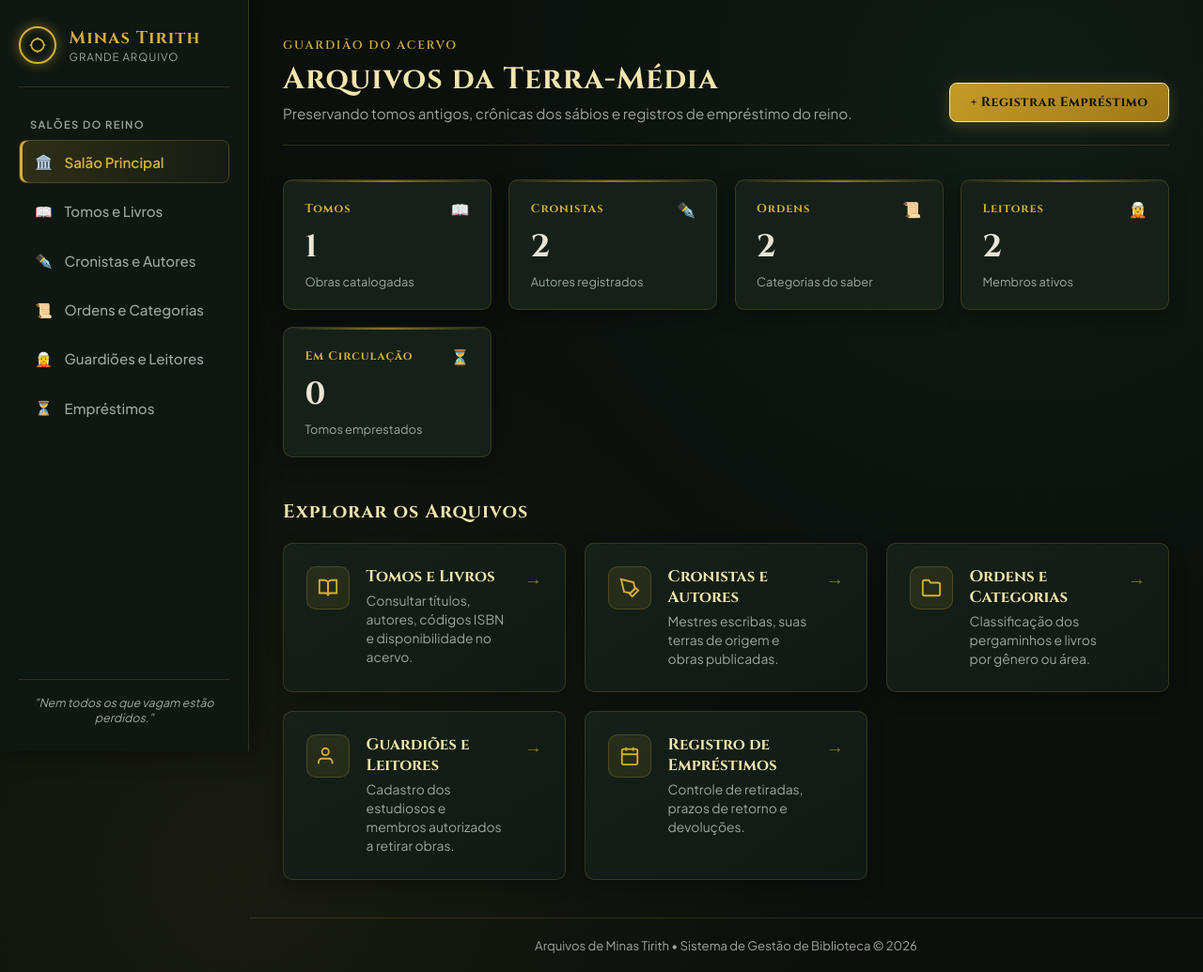
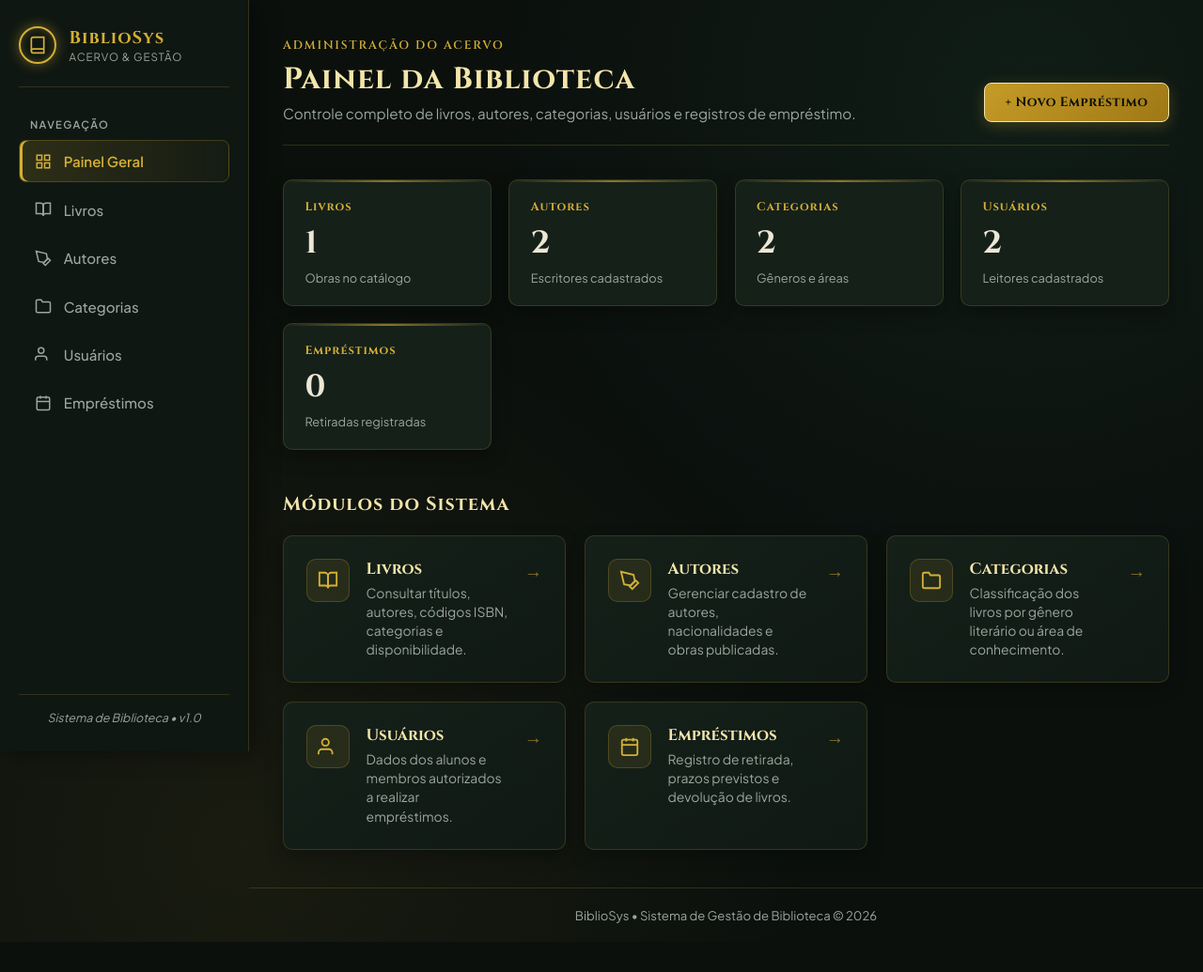
Before and after one commit to JoaoFerro17/Sistema_Biblioteca_MVC, a Spring Boot app: page /livros in a window 1280 px wide. Shown: the whole page at 94% size. After the commit the page ends 995 px from the top, so only its background shows below. Run offline with Spring Boot 4, Linux system fonts and the light colour scheme.

Commit message:
feat: Atualização de desing da página

```diff
--- a/src/main/resources/templates/livros/inicio.html
+++ b/src/main/resources/templates/livros/inicio.html
@@ -3,7 +3,7 @@
 <head>
     <meta charset="UTF-8">
     <meta name="viewport" content="width=device-width, initial-scale=1.0">
-    <title>Arquivos de Minas Tirith | Biblioteca</title>
+    <title>BiblioSys | Gestão de Biblioteca</title>
     <link rel="stylesheet" th:href="@{/style.css}">
 </head>
 <body>
@@ -12,40 +12,67 @@
     <a th:href="@{/livros}" class="brand">
         <div class="ring-emblem">
             <svg width="20" height="20" viewBox="0 0 24 24" fill="none" stroke="currentColor" stroke-width="2">
-                <circle cx="12" cy="12" r="8"></circle>
-                <path d="M12 2v2M12 20v2M2 12h2M20 12h2"></path>
+                <path d="M4 19.5A2.5 2.5 0 0 1 6.5 17H20"></path>
+                <path d="M6.5 2H20v20H6.5A2.5 2.5 0 0 1 4 19.5v-15A2.5 2.5 0 0 1 6.5 2z"></path>
             </svg>
         </div>
         <div class="brand-text">
-            <span class="brand-title">Minas Tirith</span>
-            <span class="brand-subtitle">Grande Arquivo</span>
+            <span class="brand-title">BiblioSys</span>
+            <span class="brand-subtitle">Acervo &amp; Gestão</span>
         </div>
     </a>
 
-    <span class="nav-section-label">Salões do Reino</span>
+    <span class="nav-section-label">Navegação</span>
     <nav class="nav-links">
         <a th:href="@{/livros}" class="active">
-            <span>🏛️</span> Salão Principal
+            <svg width="18" height="18" viewBox="0 0 24 24" fill="none" stroke="currentColor" stroke-width="2">
+                <rect x="3" y="3" width="7" height="7"></rect>
+                <rect x="14" y="3" width="7" height="7"></rect>
+                <rect x="14" y="14" width="7" height="7"></rect>
+                <rect x="3" y="14" width="7" height="7"></rect>
+            </svg>
+            Painel Geral
         </a>
         <a th:href="@{/livros/livro}">
-            <span>📖</span> Tomos e Livros
+            <svg width="18" height="18" viewBox="0 0 24 24" fill="none" stroke="currentColor" stroke-width="2">
+                <path d="M2 3h6a4 4 0 0 1 4 4v14a3 3 0 0 0-3-3H2z"></path>
+                <path d="M22 3h-6a4 4 0 0 0-4 4v14a3 3 0 0 1 3-3h7z"></path>
+            </svg>
+            Livros
         </a>
         <a th:href="@{/autores}">
-            <span>✒️</span> Cronistas e Autores
+            <svg width="18" height="18" viewBox="0 0 24 24" fill="none" stroke="currentColor" stroke-width="2">
+                <path d="M12 19l7-7 3 3-7 7-3-3z"></path>
+                <path d="M18 13l-1.5-7.5L2 2l3.5 14.5L13 18l5-5z"></path>
+            </svg>
+            Autores
         </a>
         <a th:href="@{/categorias}">
-            <span>📜</span> Ordens e Categorias
+            <svg width="18" height="18" viewBox="0 0 24 24" fill="none" stroke="currentColor" stroke-width="2">
+                <path d="M22 19a2 2 0 0 1-2 2H4a2 2 0 0 1-2-2V5a2 2 0 0 1 2-2h5l2 3h9a2 2 0 0 1 2 2z"></path>
+            </svg>
+            Categorias
         </a>
         <a th:href="@{/usuarios}">
-            <span>🧝</span> Guardiões e Leitores
+            <svg width="18" height="18" viewBox="0 0 24 24" fill="none" stroke="currentColor" stroke-width="2">
+                <path d="M17 21v-2a4 4 0 0 0-4-4H5a4 4 0 0 0-4 4v2"></path>
+                <circle cx="9" cy="7" r="4"></circle>
+            </svg>
+            Usuários
         </a>
         <a th:href="@{/emprestimos}">
-            <span>⏳</span> Empréstimos
+            <svg width="18" height="18" viewBox="0 0 24 24" fill="none" stroke="currentColor" stroke-width="2">
+                <rect x="3" y="4" width="18" height="18" rx="2" ry="2"></rect>
+                <line x1="16" y1="2" x2="16" y2="6"></line>
+                <line x1="8" y1="2" x2="8" y2="6"></line>
+                <line x1="3" y1="10" x2="21" y2="10"></line>
+            </svg>
+            Empréstimos
         </a>
     </nav>
 
     <div class="sidebar-footer">
-        "Nem todos os que vagam estão perdidos."
+        Sistema de Biblioteca &bull; v1.0
     </div>
 </aside>
 
@@ -53,64 +80,59 @@
     <main class="container">
         <section class="hero-header">
             <div class="hero-text">
-                <span class="hero-eyebrow">Guardião do Acervo</span>
-                <h1>Arquivos da Terra-Média</h1>
-                <p>Preservando tomos antigos, crônicas dos sábios e registros de empréstimo do reino.</p>
+                <span class="hero-eyebrow">Administração do Acervo</span>
+                <h1>Painel da Biblioteca</h1>
+                <p>Controle completo de livros, autores, categorias, usuários e registros de empréstimo.</p>
             </div>
 
-            <a th:href="@{/emprestimos/novo}" class="btn-primary">+ Registrar Empréstimo</a>
+            <a th:href="@{/emprestimos/novo}" class="btn-primary">+ Novo Empréstimo</a>
         </section>
 
         <section class="stats-grid">
             <div class="stat-card">
                 <div class="stat-header">
-                    <span class="stat-label">Tomos</span>
-                    <span>📖</span>
+                    <span class="stat-label">Livros</span>
                 </div>
                 <strong class="stat-value" th:text="${totalLivros ?: '1'}">1</strong>
-                <span class="stat-sub">Obras catalogadas</span>
+                <span class="stat-sub">Obras no catálogo</span>
             </div>
 
             <div class="stat-card">
                 <div class="stat-header">
-                    <span class="stat-label">Cronistas</span>
-                    <span>✒️</span>
+                    <span class="stat-label">Autores</span>
                 </div>
                 <strong class="stat-value" th:text="${totalAutores ?: '2'}">2</strong>
-                <span class="stat-sub">Autores registrados</span>
+                <span class="stat-sub">Escritores cadastrados</span>
             </div>
 
             <div class="stat-card">
                 <div class="stat-header">
-                    <span class="stat-label">Ordens</span>
-                    <span>📜</span>
+                    <span class="stat-label">Categorias</span>
                 </div>
                 <strong class="stat-value" th:text="${totalCategorias ?: '2'}">2</strong>
-                <span class="stat-sub">Categorias do saber</span>
+                <span class="stat-sub">Gêneros e áreas</span>
             </div>
 
             <div class="stat-card">
                 <div class="stat-header">
-                    <span class="stat-label">Leitores</span>
-                    <span>🧝</span>
+                    <span class="stat-label">Usuários</span>
                 </div>
                 <strong class="stat-value" th:text="${totalUsuarios ?: '2'}">2</strong>
-                <span class="stat-sub">Membros ativos</span>
+                <span class="stat-sub">Leitores cadastrados</span>
             </div>
 
             <div class="stat-card">
                 <div class="stat-header">
-                    <span class="stat-label">Em Circulação</span>
-                    <span>⏳</span>
+                    <span class="stat-label">Empréstimos</span>
                 </div>
                 <strong class="stat-value" th:text="${totalEmprestimos ?: '0'}">0</strong>
-                <span class="stat-sub">Tomos emprestados</span>
+                <span class="stat-sub">Retiradas registradas</span>
             </div>
         </section>
 
         <section>
             <div class="section-header">
-                <h2>Explorar os Arquivos</h2>
+                <h2>Módulos do Sistema</h2>
             </div>
 
             <div class="modules-grid">
@@ -122,8 +144,8 @@
                         </svg>
                     </div>
                     <div class="module-info">
-                        <h3>Tomos e Livros</h3>
-                        <p>Consultar títulos, autores, códigos ISBN e disponibilidade no acervo.</p>
+                        <h3>Livros</h3>
+                        <p>Consultar títulos, autores, códigos ISBN, categorias e disponibilidade.</p>
                     </div>
                     <span class="module-arrow">&rarr;</span>
                 </a>
@@ -136,8 +158,8 @@
                         </svg>
                     </div>
                     <div class="module-info">
-                        <h3>Cronistas e Autores</h3>
-                        <p>Mestres escribas, suas terras de origem e obras publicadas.</p>
+                        <h3>Autores</h3>
+                        <p>Gerenciar cadastro de autores, nacionalidades e obras publicadas.</p>
                     </div>
                     <span class="module-arrow">&rarr;</span>
                 </a>
@@ -149,8 +171,8 @@
                         </svg>
                     </div>
                     <div class="module-info">
-                        <h3>Ordens e Categorias</h3>
-                        <p>Classificação dos pergaminhos e livros por gênero ou área.</p>
+                        <h3>Categorias</h3>
+                        <p>Classificação dos livros por gênero literário ou área de conhecimento.</p>
                     </div>
                     <span class="module-arrow">&rarr;</span>
                 </a>
@@ -163,8 +185,8 @@
                         </svg>
                     </div>
                     <div class="module-info">
-                        <h3>Guardiões e Leitores</h3>
-                        <p>Cadastro dos estudiosos e membros autorizados a retirar obras.</p>
+                        <h3>Usuários</h3>
+                        <p>Dados dos alunos e membros autorizados a realizar empréstimos.</p>
                     </div>
                     <span class="module-arrow">&rarr;</span>
                 </a>
@@ -179,8 +201,8 @@
                         </svg>
                     </div>
                     <div class="module-info">
-                        <h3>Registro de Empréstimos</h3>
-                        <p>Controle de retiradas, prazos de retorno e devoluções.</p>
+                        <h3>Empréstimos</h3>
+                        <p>Registro de retirada, prazos previstos e devolução de livros.</p>
                     </div>
                     <span class="module-arrow">&rarr;</span>
                 </a>
@@ -189,7 +211,7 @@
     </main>
 
     <footer class="footer">
-        Arquivos de Minas Tirith &bull; Sistema de Gestão de Biblioteca &copy; 2026
+        BiblioSys &bull; Sistema de Gestão de Biblioteca &copy; 2026
     </footer>
 </div>
 
```
